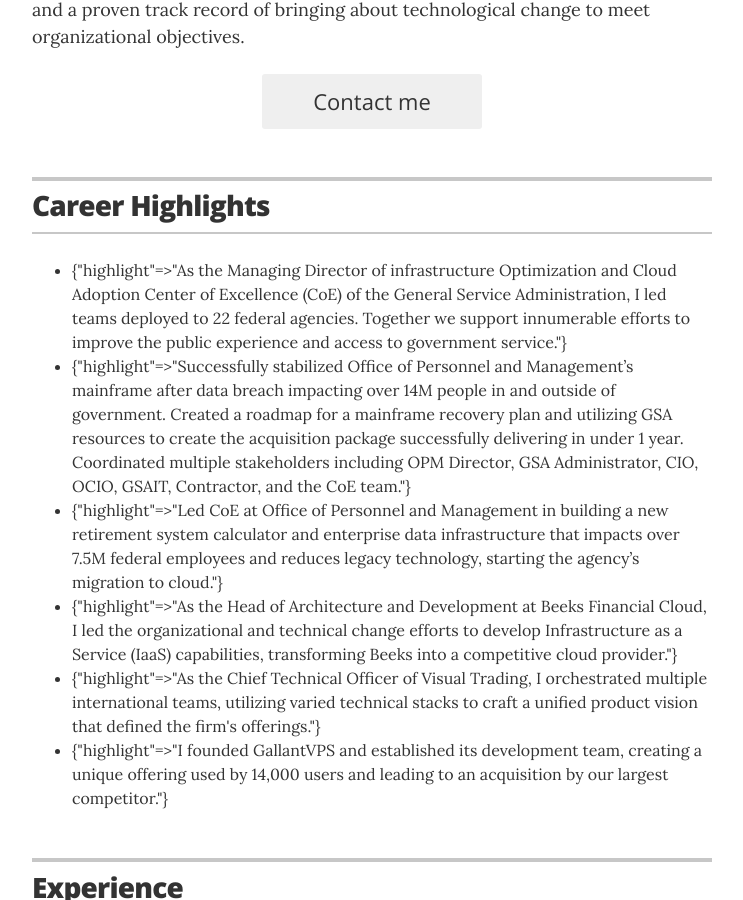
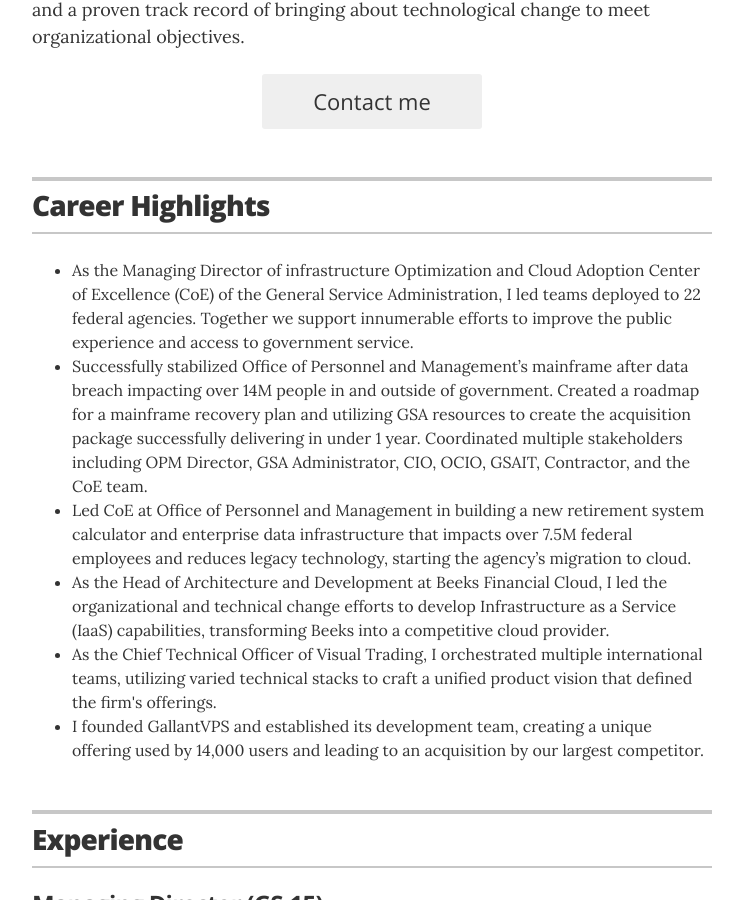
Before and after one commit to inuwashi/inuwashi.github.io, a Jekyll site: the page built from index.html, in a window 1280 px wide and 900 px high, scrolled down 302 px. Shown: the whole window, without its empty margins (268-1011 px from the left). Built offline with Jekyll 4.4.1, drawn with Linux system fonts in a browser that asks for light colours.

Commit message:
highlight values

```diff
--- a/_layouts/resume.html
+++ b/_layouts/resume.html
@@ -61,7 +61,7 @@
         <div class="resume-item" >
           <ul>
             {% for highlight in site.data.highlights %}
-              <li>{{ highlight }}</li>
+              <li>{{ highlight.highlight }}</li>
             {% endfor %}
           </ul>
         </div>
```
